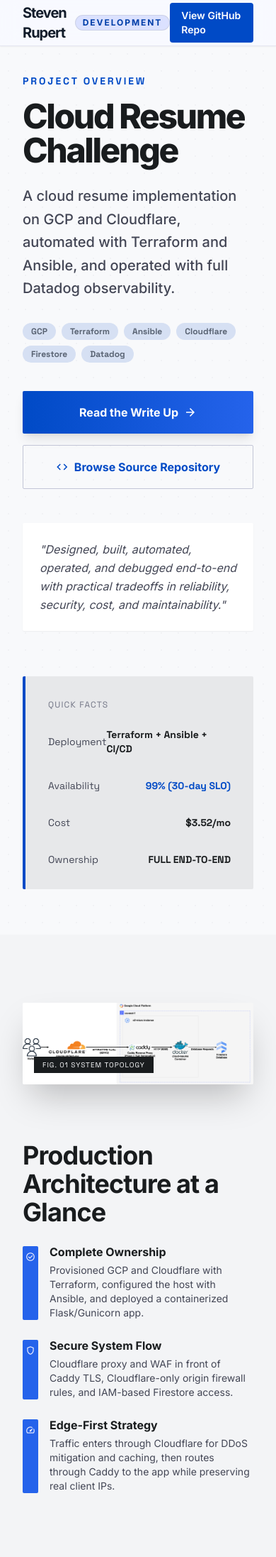
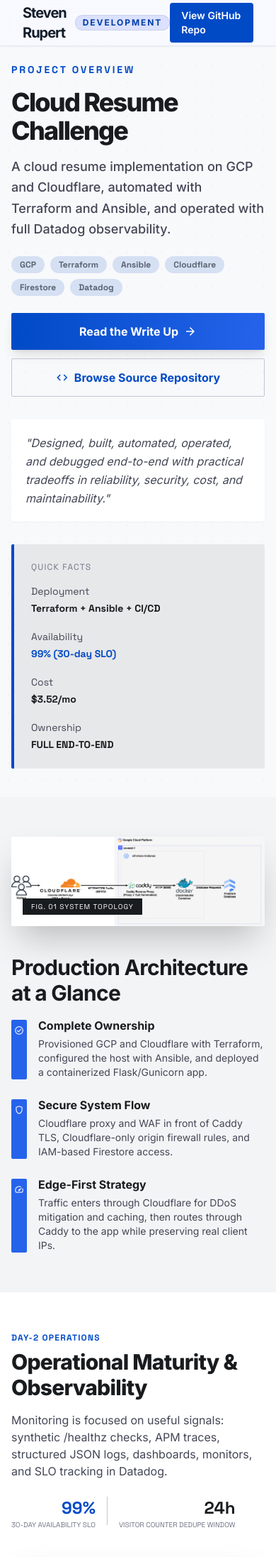
Before and after one commit to sbrupert/cloud-resume, a Flask app: page /project_overview in a window 390 px wide. Shown: the top 2194 px of the page at 71% size. Run offline with Flask 3, Linux system fonts and the light colour scheme; parts of the project's set-up code (start-up, migrations or seed data) failed here and were passed over; some libraries are stand-ins or nearby versions.

Commit message:
Optimize pages for mobile screen sizes.

```diff
--- a/cloud_resume/cloud_resume/templates/project_overview.html
+++ b/cloud_resume/cloud_resume/templates/project_overview.html
@@ -129,32 +129,32 @@
     class="bg-background text-on-background font-body selection:bg-primary-fixed selection:text-on-primary-fixed"
   >
     {% include "partials/navbar.html" %}
-    <main class="pt-16">
+    <main class="pt-14 md:pt-16">
       <!-- Hero Section -->
       <section
-        class="relative overflow-hidden bg-surface pt-10 pb-16 md:pt-12 md:pb-24"
+        class="relative overflow-hidden bg-surface pt-8 pb-10 md:pt-12 md:pb-20 lg:pb-24"
       >
         <div class="absolute inset-0 dot-grid"></div>
-        <div class="max-w-7xl mx-auto px-8 relative">
-          <div class="grid grid-cols-1 lg:grid-cols-12 gap-16 items-start">
+        <div class="max-w-7xl mx-auto px-4 sm:px-6 lg:px-8 relative">
+          <div class="grid grid-cols-1 lg:grid-cols-12 gap-8 md:gap-12 lg:gap-16 items-start">
             <div class="lg:col-span-8">
               <span
                 class="font-label text-sm uppercase tracking-[0.2em] text-primary font-bold mb-4 block"
                 >Project Overview</span
               >
               <h1
-                class="font-headline text-5xl md:text-7xl font-extrabold tracking-tighter text-on-surface mb-6"
+                class="font-headline text-4xl md:text-7xl font-extrabold tracking-tighter text-on-surface mb-4 md:mb-6"
               >
                 Cloud Resume Challenge
               </h1>
               <p
-                class="font-headline text-xl md:text-2xl text-on-surface-variant font-medium max-w-2xl mb-8 leading-relaxed"
+                class="font-headline text-lg md:text-2xl text-on-surface-variant font-medium max-w-2xl mb-6 md:mb-8 leading-relaxed"
               >
                 A cloud resume implementation on GCP and Cloudflare, automated
                 with Terraform and Ansible, and operated with full Datadog
                 observability.
               </p>
-              <div class="flex flex-wrap gap-2 mb-10">
+              <div class="flex flex-wrap gap-2 mb-6 md:mb-10">
                 <span
                   class="px-3 py-1 bg-secondary-container text-on-secondary-container font-label text-xs font-bold rounded-full"
                   >GCP</span
@@ -180,9 +180,9 @@
                   >Datadog</span
                 >
               </div>
-              <div class="flex flex-col sm:flex-row gap-4 mb-12">
+              <div class="flex flex-col sm:flex-row gap-3 md:gap-4 mb-8 md:mb-12">
                 <a
-                  class="px-8 py-4 bg-gradient-to-r from-primary to-primary-container text-on-primary font-bold rounded shadow-lg hover:opacity-90 transition-all flex items-center justify-center gap-2"
+                  class="px-6 md:px-8 py-3 md:py-4 bg-gradient-to-r from-primary to-primary-container text-on-primary font-bold rounded shadow-lg hover:opacity-90 transition-all flex items-center justify-center gap-2"
                   href="/page/project"
                 >
                   Read the Write Up
@@ -191,7 +191,7 @@
                   >
                 </a>
                 <a
-                  class="px-8 py-4 bg-transparent border border-outline-variant text-primary font-bold rounded hover:bg-surface-container-low transition-all flex items-center justify-center gap-2"
+                  class="px-6 md:px-8 py-3 md:py-4 bg-transparent border border-outline-variant text-primary font-bold rounded hover:bg-surface-container-low transition-all flex items-center justify-center gap-2"
                   href="https://github.com/sbrupert/cloud-resume"
                   target="_blank"
                   rel="noopener noreferrer"
@@ -201,7 +201,7 @@
                 </a>
               </div>
               <div
-                class="p-6 bg-surface-container-lowest rounded shadow-sm relative overflow-hidden"
+                class="p-5 md:p-6 bg-surface-container-lowest rounded shadow-sm relative overflow-hidden"
               >
                 <div
                   class="absolute top-0 right-0 p-2 text-outline-variant font-label text-[8px] uppercase tracking-widest"
@@ -216,15 +216,15 @@
             <!-- Technical Sidebar -->
             <div class="lg:col-span-4 space-y-6">
               <div
-                class="p-8 bg-surface-container-high rounded border-l-4 border-primary"
+                class="p-6 md:p-8 bg-surface-container-high rounded border-l-4 border-primary"
               >
                 <h3
-                  class="font-label text-xs uppercase tracking-widest text-outline mb-6"
+                  class="font-label text-xs uppercase tracking-widest text-outline mb-4 md:mb-6"
                 >
                   Quick Facts
                 </h3>
-                <div class="space-y-8">
-                  <div class="flex items-center justify-between group">
+                <div class="space-y-5 md:space-y-8">
+                  <div class="flex flex-col md:flex-row md:items-center md:justify-between group gap-1">
                     <span class="font-label text-sm text-on-surface-variant"
                       >Deployment</span
                     >
@@ -232,7 +232,7 @@
                       >Terraform + Ansible + CI/CD</span
                     >
                   </div>
-                  <div class="flex items-center justify-between group">
+                  <div class="flex flex-col md:flex-row md:items-center md:justify-between group gap-1">
                     <span class="font-label text-sm text-on-surface-variant"
                       >Availability</span
                     >
@@ -240,7 +240,7 @@
                       >99% (30-day SLO)</span
                     >
                   </div>
-                  <div class="flex items-center justify-between group">
+                  <div class="flex flex-col md:flex-row md:items-center md:justify-between group gap-1">
                     <span class="font-label text-sm text-on-surface-variant"
                       >Cost</span
                     >
@@ -248,7 +248,7 @@
                       >$3.52/mo</span
                     >
                   </div>
-                  <div class="flex items-center justify-between group">
+                  <div class="flex flex-col md:flex-row md:items-center md:justify-between group gap-1">
                     <span class="font-label text-sm text-on-surface-variant"
                       >Ownership</span
                     >
@@ -264,9 +264,9 @@
         </div>
       </section>
       <!-- Architecture Feature Block -->
-      <section class="py-24 bg-surface-container-low">
-        <div class="max-w-7xl mx-auto px-8">
-          <div class="grid grid-cols-1 lg:grid-cols-2 gap-20 items-center">
+      <section class="py-14 md:py-20 lg:py-24 bg-surface-container-low">
+        <div class="max-w-7xl mx-auto px-4 sm:px-6 lg:px-8">
+          <div class="grid grid-cols-1 lg:grid-cols-2 gap-10 md:gap-20 items-center">
             <div class="relative group">
               <div
                 class="absolute -inset-4 bg-primary/5 blur-2xl rounded-full opacity-0 group-hover:opacity-100 transition-opacity duration-700"
@@ -285,7 +285,7 @@
             </div>
             <div>
               <h2
-                class="font-headline text-4xl font-bold tracking-tight text-on-surface mb-6"
+                class="font-headline text-3xl md:text-4xl font-bold tracking-tight text-on-surface mb-4 md:mb-6"
               >
                 Production Architecture at a Glance
               </h2>
@@ -351,10 +351,10 @@
         </div>
       </section>
       <!-- Operations & Observability Block -->
-      <section class="py-24 bg-surface-container-lowest">
-        <div class="max-w-7xl mx-auto px-8">
+      <section class="py-14 md:py-20 lg:py-24 bg-surface-container-lowest">
+        <div class="max-w-7xl mx-auto px-4 sm:px-6 lg:px-8">
           <div
-            class="flex flex-col md:flex-row justify-between items-end mb-16 gap-8"
+            class="flex flex-col md:flex-row justify-between items-start md:items-end mb-10 md:mb-16 gap-6 md:gap-8"
           >
             <div class="max-w-2xl">
               <span
@@ -362,7 +362,7 @@
                 >Day-2 Operations</span
               >
               <h2
-                class="font-headline text-4xl font-extrabold tracking-tight text-on-surface"
+                class="font-headline text-3xl md:text-4xl font-extrabold tracking-tight text-on-surface"
               >
                 Operational Maturity &amp; Observability
               </h2>
@@ -392,7 +392,7 @@
               </div>
             </div>
           </div>
-          <div class="grid grid-cols-1 lg:grid-cols-3 gap-8">
+          <div class="grid grid-cols-1 lg:grid-cols-3 gap-6 md:gap-8">
             <div
               class="lg:col-span-2 bg-on-surface rounded-xl overflow-hidden shadow-2xl aspect-video relative group"
             >
@@ -405,7 +405,7 @@
               <div
                 class="absolute inset-0 bg-gradient-to-t from-on-surface to-transparent opacity-60"
               ></div>
-              <div class="absolute bottom-8 left-8">
+              <div class="absolute bottom-5 left-5 md:bottom-8 md:left-8">
                 <div
                   class="flex items-center gap-2 text-white font-label text-sm mb-2"
                 >
@@ -419,8 +419,8 @@
                 </h3>
               </div>
             </div>
-            <div class="space-y-8 flex flex-col justify-center">
-              <div class="p-6 bg-surface-container rounded-lg">
+            <div class="space-y-5 md:space-y-8 flex flex-col justify-center">
+              <div class="p-5 md:p-6 bg-surface-container rounded-lg">
                 <h4
                   class="font-label text-xs font-bold text-outline uppercase tracking-wider mb-2"
                 >
@@ -431,7 +431,7 @@
                   monitoring never increments the visitor counter.
                 </p>
               </div>
-              <div class="p-6 bg-surface-container rounded-lg">
+              <div class="p-5 md:p-6 bg-surface-container rounded-lg">
                 <h4
                   class="font-label text-xs font-bold text-outline uppercase tracking-wider mb-2"
                 >
@@ -443,7 +443,7 @@
                   operations view.
                 </p>
               </div>
-              <div class="p-6 bg-surface-container rounded-lg">
+              <div class="p-5 md:p-6 bg-surface-container rounded-lg">
                 <h4
                   class="font-label text-xs font-bold text-outline uppercase tracking-wider mb-2"
                 >
@@ -459,12 +459,12 @@
         </div>
       </section>
       <!-- Engineering Highlight Grid -->
-      <section class="py-24 bg-surface overflow-hidden relative">
+      <section class="py-14 md:py-20 lg:py-24 bg-surface overflow-hidden relative">
         <div
           class="absolute inset-x-0 h-px bg-outline-variant opacity-20 top-0"
         ></div>
-        <div class="max-w-7xl mx-auto px-8">
-          <div class="mb-16">
+        <div class="max-w-7xl mx-auto px-4 sm:px-6 lg:px-8">
+          <div class="mb-10 md:mb-16">
             <h2
               class="font-headline text-3xl font-bold text-on-surface tracking-tight"
             >
@@ -475,9 +475,9 @@
             class="grid grid-cols-1 md:grid-cols-2 lg:grid-cols-4 gap-px bg-outline-variant"
           >
             <div
-              class="bg-surface p-8 group hover:bg-surface-container-lowest transition-colors h-full flex flex-col"
+              class="bg-surface p-6 md:p-8 group hover:bg-surface-container-lowest transition-colors h-full flex flex-col"
             >
-              <span class="material-symbols-outlined text-primary mb-6"
+              <span class="material-symbols-outlined text-primary mb-4 md:mb-6"
                 >settings_suggest</span
               >
               <h3 class="font-bold text-on-surface mb-3">Automation</h3>
@@ -487,15 +487,15 @@
                 workflow.
               </p>
               <div
-                class="mt-8 font-label text-[10px] uppercase text-outline font-bold tracking-widest group-hover:text-primary transition-colors"
+                class="mt-6 md:mt-8 font-label text-[10px] uppercase text-outline font-bold tracking-widest group-hover:text-primary transition-colors"
               >
                 01 / CI.CD
               </div>
             </div>
             <div
-              class="bg-surface p-8 group hover:bg-surface-container-lowest transition-colors h-full flex flex-col"
+              class="bg-surface p-6 md:p-8 group hover:bg-surface-container-lowest transition-colors h-full flex flex-col"
             >
-              <span class="material-symbols-outlined text-primary mb-6"
+              <span class="material-symbols-outlined text-primary mb-4 md:mb-6"
                 >vpn_lock</span
               >
               <h3 class="font-bold text-on-surface mb-3">
@@ -507,15 +507,15 @@
                 app. Fail2ban protects SSH against brute-force attacks.
               </p>
               <div
-                class="mt-8 font-label text-[10px] uppercase text-outline font-bold tracking-widest group-hover:text-primary transition-colors"
+                class="mt-6 md:mt-8 font-label text-[10px] uppercase text-outline font-bold tracking-widest group-hover:text-primary transition-colors"
               >
                 02 / SEC
               </div>
             </div>
             <div
-              class="bg-surface p-8 group hover:bg-surface-container-lowest transition-colors h-full flex flex-col"
+              class="bg-surface p-6 md:p-8 group hover:bg-surface-container-lowest transition-colors h-full flex flex-col"
             >
-              <span class="material-symbols-outlined text-primary mb-6"
+              <span class="material-symbols-outlined text-primary mb-4 md:mb-6"
                 >monetization_on</span
               >
               <h3 class="font-bold text-on-surface mb-3">Cost-Aware</h3>
@@ -524,15 +524,15 @@
                 preserve free-tier limits and reduce database cost.
               </p>
               <div
-                class="mt-8 font-label text-[10px] uppercase text-outline font-bold tracking-widest group-hover:text-primary transition-colors"
+                class="mt-6 md:mt-8 font-label text-[10px] uppercase text-outline font-bold tracking-widest group-hover:text-primary transition-colors"
               >
                 03 / OPS
               </div>
             </div>
             <div
-              class="bg-surface p-8 group hover:bg-surface-container-lowest transition-colors h-full flex flex-col"
+              class="bg-surface p-6 md:p-8 group hover:bg-surface-container-lowest transition-colors h-full flex flex-col"
             >
-              <span class="material-symbols-outlined text-primary mb-6"
+              <span class="material-symbols-outlined text-primary mb-4 md:mb-6"
                 >terminal</span
               >
               <h3 class="font-bold text-on-surface mb-3">Troubleshooting</h3>
@@ -542,7 +542,7 @@
                 constrained host.
               </p>
               <div
-                class="mt-8 font-label text-[10px] uppercase text-outline font-bold tracking-widest group-hover:text-primary transition-colors"
+                class="mt-6 md:mt-8 font-label text-[10px] uppercase text-outline font-bold tracking-widest group-hover:text-primary transition-colors"
               >
                 04 / DEBUG
               </div>
@@ -554,33 +554,33 @@
         ></div>
       </section>
       <!-- Troubleshooting Teaser -->
-      <section class="py-24 bg-surface-container-high relative overflow-hidden">
-        <div class="max-w-5xl mx-auto px-8 relative z-10">
+      <section class="py-14 md:py-20 lg:py-24 bg-surface-container-high relative overflow-hidden">
+        <div class="max-w-5xl mx-auto px-4 sm:px-6 lg:px-8 relative z-10">
           <div
-            class="bg-on-surface p-12 md:p-16 rounded-2xl text-surface shadow-2xl relative overflow-hidden"
+            class="bg-on-surface p-6 sm:p-8 md:p-16 rounded-2xl text-surface shadow-2xl relative overflow-hidden"
           >
             <div
               class="absolute top-0 right-0 w-64 h-64 bg-primary opacity-20 blur-[100px] -mr-32 -mt-32"
             ></div>
-            <div class="flex flex-col md:flex-row gap-12 items-center">
+            <div class="flex flex-col md:flex-row gap-8 md:gap-12 items-center">
               <div class="md:w-2/3">
                 <span
                   class="font-label text-xs uppercase tracking-widest text-primary-fixed-dim font-bold mb-4 block"
                   >Case Study Highlight</span
                 >
                 <h2
-                  class="font-headline text-4xl font-extrabold tracking-tight mb-6"
+                  class="font-headline text-3xl md:text-4xl font-extrabold tracking-tight mb-4 md:mb-6"
                 >
                   The Production Incident: Diagnosing Severe iowait
                 </h2>
-                <p class="text-surface-dim text-lg leading-relaxed mb-8">
+                <p class="text-surface-dim text-base md:text-lg leading-relaxed mb-6 md:mb-8">
                   Once the stack went live on an e2-micro host, severe iowait
                   started stalling deploys and threatening availability. The
                   eventual root cause wasn’t where I expected, and it changed
                   how I think about constraints and diagnostics.
                 </p>
                 <a
-                  class="px-8 py-3 bg-surface text-on-surface font-bold rounded hover:bg-surface-dim transition-all inline-flex items-center gap-2"
+                  class="px-6 md:px-8 py-3 bg-surface text-on-surface font-bold rounded hover:bg-surface-dim transition-all inline-flex items-center gap-2"
                   href="/page/project#lessons-learned"
                 >
                   Read the Lessons Learned
```
Also changed, not shown: cloud_resume/cloud_resume/templates/index.html (+52 -52 lines), cloud_resume/cloud_resume/templates/markdown_page.html (+30 -10 lines).
